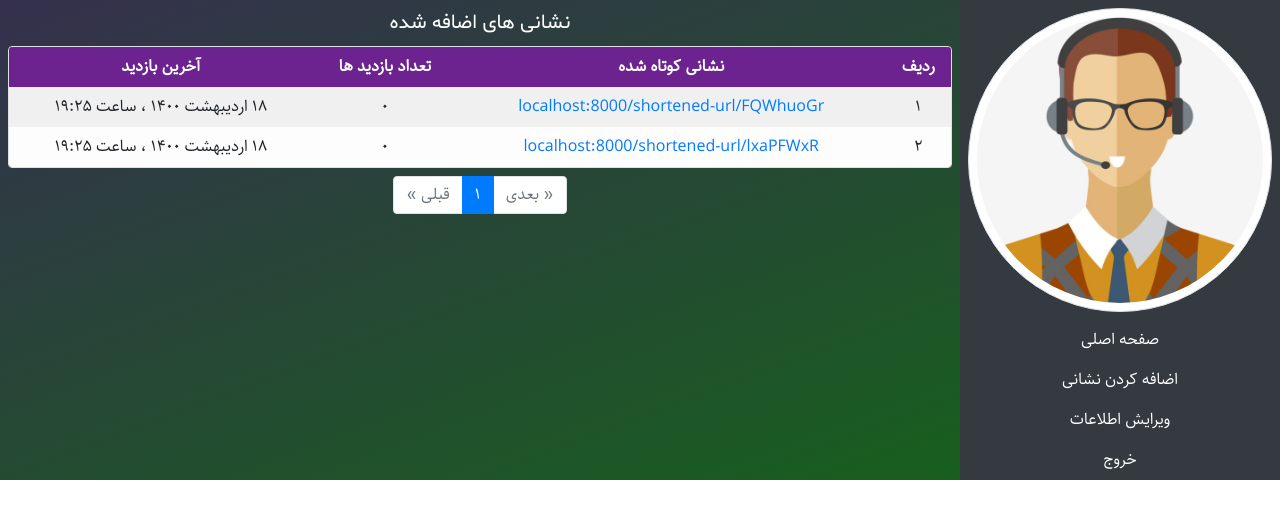
After one commit to JavadZahedi/URL-shortener, a Django app: page /dashboard/ in a window 1280 px wide. The commit adds this page. Shown: the top 519 px of the page. Run offline with Django 3.2, Linux system fonts and the light colour scheme; a user stored in the database is signed in; data comes from the database, SQL or seed files in the repository; both versions use the stored data as it was after the commit; some libraries are stand-ins or nearby versions.

Commit message:
pagination and dashboard was handled

```diff
--- a/URLshortener/models.py
+++ b/URLshortener/models.py
@@ -41,10 +41,15 @@ class URL(models.Model):
 class UserProfile(models.Model):
     photo = models.ImageField(upload_to='profile_images', verbose_name='تصویر')
     birth_date = models.DateField(blank=True, verbose_name='تاریخ تولد')
-    user = models.OneToOneField(User, on_delete=models.CASCADE)
+    user = models.OneToOneField(User, on_delete=models.CASCADE, related_name='profile')
 
     def birth_date_jalali(self):
         return date_to_jalali_str(self.birth_date)
+    birth_date_jalali.short_description = 'تاریخ تولد'
 
     def __str__(self):
-        return ' '.join(self.user.first_name, self.user.last_name)
+        return self.user.username
+
+    class Meta:
+        verbose_name = 'پروفایل'
+        verbose_name_plural = 'پروفایل ها'
--- a/URLshortener/templatetags/custom_tags.py
+++ b/URLshortener/templatetags/custom_tags.py
@@ -0,0 +1,15 @@
+from django import template
+
+register = template.Library()
+
+@register.inclusion_tag('URLshortener/paginator.html')
+def paginator(page):
+    return {
+        'page': page,
+    }
+
+@register.inclusion_tag('URLshortener/urls_table.html')
+def urls_table(page):
+    return {
+        'page': page,
+    }
--- a/URLshortener/views.py
+++ b/URLshortener/views.py
@@ -4,13 +4,18 @@ from .models import URL
 from .forms import UserForm, UserProfileForm, SignInForm, URLForm
 from django.contrib.auth import authenticate, login, logout
 from django.contrib.auth.decorators import login_required
+from django.core.paginator import Paginator
 from extensions.slug_generation import generate_slug
 
 # Create your views here.
 
 def home(request):
+    url_list = URL.objects.order_by('-visits')
+    paginator = Paginator(url_list, 10)
+    page_number = request.GET.get('page', 1)
+    page_obj = paginator.get_page(page_number)
     context = {
-        'short_urls': URL.objects.order_by('-visits'),
+        'short_urls': page_obj,
     }
     return render(request, 'URLshortener/home.html', context)
 
@@ -61,7 +66,14 @@ def sign_in(request):
 
 @login_required
 def dashboard(request):
-    return render(request, 'URLshortener/dashboard.html', {})
+    url_list = request.user.urls.order_by('-visits')
+    paginator = Paginator(url_list, 10)
+    page_number = request.GET.get('page', 1)
+    page_obj = paginator.get_page(page_number)
+    context = {
+        'short_urls': page_obj,
+    }
+    return render(request, 'URLshortener/dashboard.html', context)
 
 
 @login_required
--- /dev/null
+++ b/static/URLshortener/css/base.css
@@ -0,0 +1,15 @@
+body {
+	direction: rtl;
+    font-family: Sahel;
+    background-image: linear-gradient(to right bottom, #35304d, #136617);
+    background-size: cover;
+    background-repeat: no-repeat;
+    background-position: center;
+}
+
+header {
+    background-image: url('../images/header_bg.jpg');
+    background-size: cover;
+    background-repeat: no-repeat;
+    background-position: center;
+}
--- /dev/null
+++ b/static/URLshortener/css/dashboard.css
@@ -0,0 +1,16 @@
+.main-title {
+    font-family: Shabnam;
+    font-size: 20px;
+}
+
+.nav-item a {
+    color: white;
+}
+
+.nav-item a:hover {
+    text-decoration: none;
+}
+
+.nav-item:hover {
+    background-color: #494848;
+}
--- /dev/null
+++ b/templates/URLshortener/base.html
@@ -0,0 +1,34 @@
+<!DOCTYPE html>
+{% load static %}
+<html>
+<head>
+    <meta charset="UTF-8">
+    <meta http-equiv="X-UA-Compatible" content="IE=edge">
+    <meta name="viewport" content="width=device-width, initial-scale=1.0">
+    <link rel="stylesheet" href="https://maxcdn.bootstrapcdn.com/bootstrap/4.5.2/css/bootstrap.min.css">
+	<link rel='stylesheet' href="{% static 'URLshortener/css/fonts.css' %}">
+	<link rel='stylesheet' href="{% static 'URLshortener/css/base.css' %}">
+
+	<!-- jQuery library -->
+	<script src="https://ajax.googleapis.com/ajax/libs/jquery/3.5.1/jquery.min.js"></script>
+
+	<!-- Popper JS -->
+	<script src="https://cdnjs.cloudflare.com/ajax/libs/popper.js/1.16.0/umd/popper.min.js"></script>
+
+	<!-- Latest compiled JavaScript -->
+	<script src="https://maxcdn.bootstrapcdn.com/bootstrap/4.5.2/js/bootstrap.min.js"></script>
+    {% block head %} <title>Web Page</title> {% endblock %}
+</head>
+<body>
+	<header class='container-fluid p-0'>
+        {% block header %} {% endblock %}
+	</header>
+	<main class='p-0 container-fluid'>
+		{% block main %} {% endblock %}
+	</main>
+	<footer>
+        {% block footer %} {% endblock %}
+    </footer>
+
+</body>
+</html>
--- /dev/null
+++ b/templates/URLshortener/dashboard.html
@@ -0,0 +1,35 @@
+{% extends 'URLshortener/base.html' %}
+{% load static %}
+{% load custom_filters %}
+{% load custom_tags %}
+
+{% block head %}
+	<link rel='stylesheet' href="{% static 'URLshortener/css/dashboard.css' %}">
+	<title> Dashboard </title>
+{% endblock %}
+
+
+{% block main %}
+    <div class='row container-fluid p-0 m-0'>
+        <aside class='col-sm-3 bg-dark p-0'>
+            {% if user.profile.photo.url %}
+            <div class='p-2'>
+                <img class='w-100 p-2 rounded-circle img-thumbnail' src='{{ user.profile.photo.url }}'>
+            </div>
+            {% endif %}
+            <ul class='nav flex-column text-center text-white p-0'>
+                <li class="nav-item p-2"><a href="{% url 'URLshortener:home' %}" >صفحه اصلی</a></li>
+                <li class="nav-item p-2"><a href="{% url 'URLshortener:add-url' %}" >اضافه کردن نشانی</a></li>
+                <li class="nav-item p-2"><a href="#" >ویرایش اطلاعات</a></li>
+                <li class="nav-item p-2"><a href="{% url 'URLshortener:sign-out' %}" >خروج</a></li>
+            </ul>
+        </aside>
+        <div class='col-sm-9 p-2'>
+            <div class='container text-center text-white main-title'>نشانی های اضافه شده</div>
+            <div class='container table-responsive p-0 my-2 mx-auto rounded table-div border'>
+                {% urls_table short_urls %}
+            </div>
+            {% paginator short_urls %}
+        </div>
+    </div>
+{% endblock %}
--- /dev/null
+++ b/templates/URLshortener/paginator.html
@@ -0,0 +1,26 @@
+{% load custom_filters %}
+<ul class="pagination justify-content-center flex-row-reverse flex-wrap p-0">
+    {% if page.has_previous %}
+        <li class="page-item"><a class="page-link"
+            href="?page={{ page.previous_page_number }}">قبلی &#187;</a></li>
+    {% else %}
+        <li class="page-item disabled"><a class="page-link" href="#" >قبلی &#187;</a></li>
+    {% endif %}
+
+    {% for i in page.paginator.page_range %}
+        {% if i == page.number %}
+            <li class="page-item active"><a class="page-link"
+                href="?page={{ i }}">{{ i|to_persian }}</a></li>
+        {% else %}
+            <li class="page-item"><a class="page-link"
+                href="?page={{ i }}">{{ i|to_persian }}</a></li>
+        {% endif %}
+    {% endfor %}
+
+    {% if page.has_next %}
+        <li class="page-item"><a class="page-link"
+            href="?page={{ page.next_page_number }}">&#171; بعدی</a></li>
+    {% else %}
+        <li class="page-item disabled"><a class="page-link" href="#">&#171; بعدی</a></li>
+    {% endif %}
+</ul>
--- /dev/null
+++ b/templates/URLshortener/urls_table.html
@@ -0,0 +1,29 @@
+{% load custom_filters %}
+
+<table class='table table-light table-striped table-borderless text-center p-0 mx-auto my-0'>
+    <thead>
+        <tr style='background-color: #6d238f;' class='text-white'>
+            <th class='p-2'>ردیف</th>
+            <th class='p-2'>نشانی کوتاه شده</th>
+            <th class='p-2'>تعداد بازدید ها</th>
+            <th class='p-2'>آخرین بازدید</th>
+        </tr>
+    </thead>
+    <tbody>
+        {% for short_url in page %}
+        <tr>
+            <td class='p-2'>
+                {{ forloop.counter0|add:page.start_index|to_persian }}
+            </td>
+            <td class='p-2'>
+                <a href="{% url 'URLshortener:shortened-url' short_url.slug%}">
+                {{ short_url }}
+                </a>
+            </td>
+            <td class='p-2'>{{ short_url.visits|to_persian }}</td>
+            <td class='p-2'>{{ short_url.last_visit_jalali }}</td>
+        </tr>
+        {% endfor %}
+
+    </tbody>
+</table>
```
Also changed, not shown: URLshortener/admin.py (+7 -1 lines), static/URLshortener/css/home.css (+0 -27 lines), templates/URLshortener/home.html (+18 -56 lines), db.sqlite3, media/profile_images/admin.jpg (added), media/profile_images/admin_4K24WAL.jpg (added), media/profile_images/admin_BLHjWLn.jpg (added), media/profile_images/admin_UfvpwwK.jpg (added).
